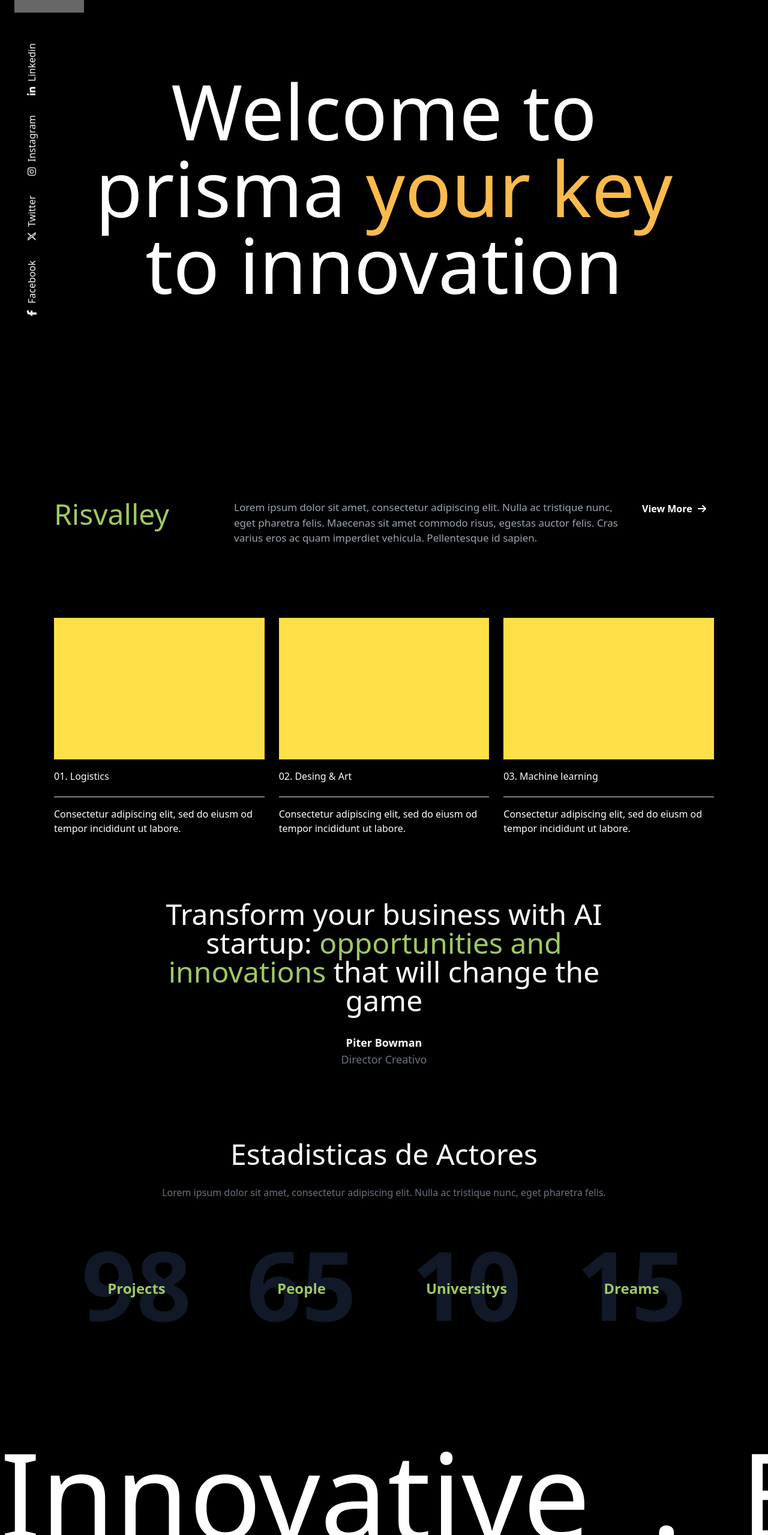
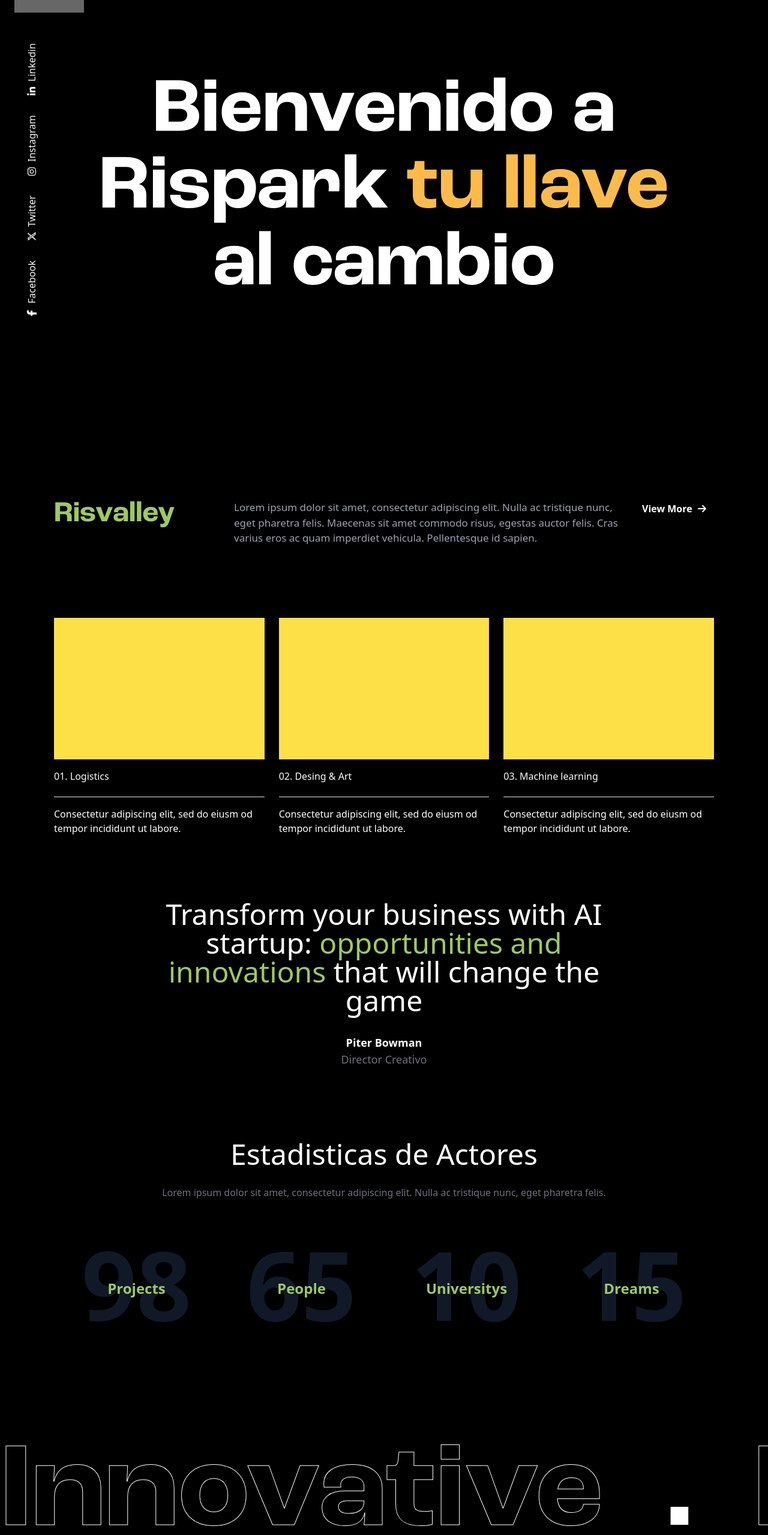
Before and after one commit to Signum90/front-risvalley, a React (Vite) app: page / in a window 1280 px wide. Shown: the part 87-2646 px from the top of the page at 60% size. Built offline with nearby package versions, Linux system fonts and the light colour scheme; grey boxes are pictures that could not be loaded.

Commit message:
Change App.jsx

```diff
--- a/src/App.jsx
+++ b/src/App.jsx
@@ -16,10 +16,10 @@ function App () {
     <div className="h-full w-full overflow-x-hidden">
       {/*  hero image */}
       <section className="w-full h-screen flex flex-col justify-center items-center">
-        <div className="font-medium text-5xl md:text-7xl lg:text-8xl xl:text-9xl">
-          <h2 className="text-center">Welcome to</h2>
-          <h2 className="text-center">prisma <span className="txt-amarillo">your key</span></h2>
-          <h3 className="text-center">to innovation</h3>
+        <div className="font-medium text-5xl md:text-7xl lg:text-8xl xl:text-9xl font-r">
+          <h2 className="text-center">Bienvenido a</h2>
+          <h2 className="text-center">Rispark <span className="txt-amarillo">tu llave</span></h2>
+          <h3 className="text-center">al cambio</h3>
         </div>
       </section>
       {/* info risvalley */}
@@ -27,7 +27,7 @@ function App () {
         {/* contenedor responsibe */}
         <div className="xl:max-w-[1100px] 2xl:max-w-[1300px] container flex flex-col lg:flex-row gap-4 lg:justify-between">
           {/* subitle */}
-          <h1 className="text-3xl font-medium md:text-5xl txt-verde">Risvalley</h1>
+          <h1 className="text-3xl font-medium md:text-5xl txt-verde font-r">Risvalley</h1>
           {/* contenedor asistencia */}
           <div className="w-full flex gap-4 flex-col md:flex-row lg:w-[700px] xl:w-[800px] 2xl:w-[850px] lg:justify-between">
             {/* infor subitulo */}
@@ -135,8 +135,8 @@ function App () {
       <section id="carrousel-section-home" className="h-fit w-full overflow-x-auto my-[120px]">
         <div className="flex gap-24 justify-start text-[200px]" >
           {items.map((item) => (
-            <div key={item.id} className="flex flex-nowrap gap-[100px]">
-              <h3>{item.content}</h3>
+            <div key={item.id} className="flex flex-nowrap gap-[100px] font-r">
+              <h3 style={{WebkitTextStroke:"1px white", color:"black"}}>{item.content}</h3>
               <p>.</p>
             </div>
           ))}
```
Also changed, not shown: src/pages/dashboard/components/DashNavigation.jsx (added).
